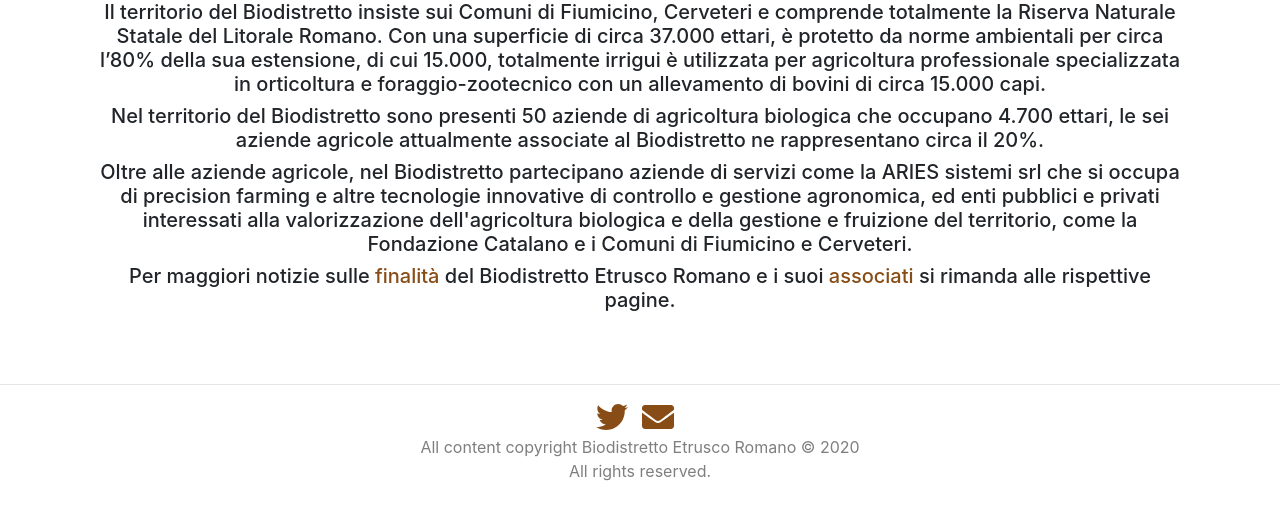
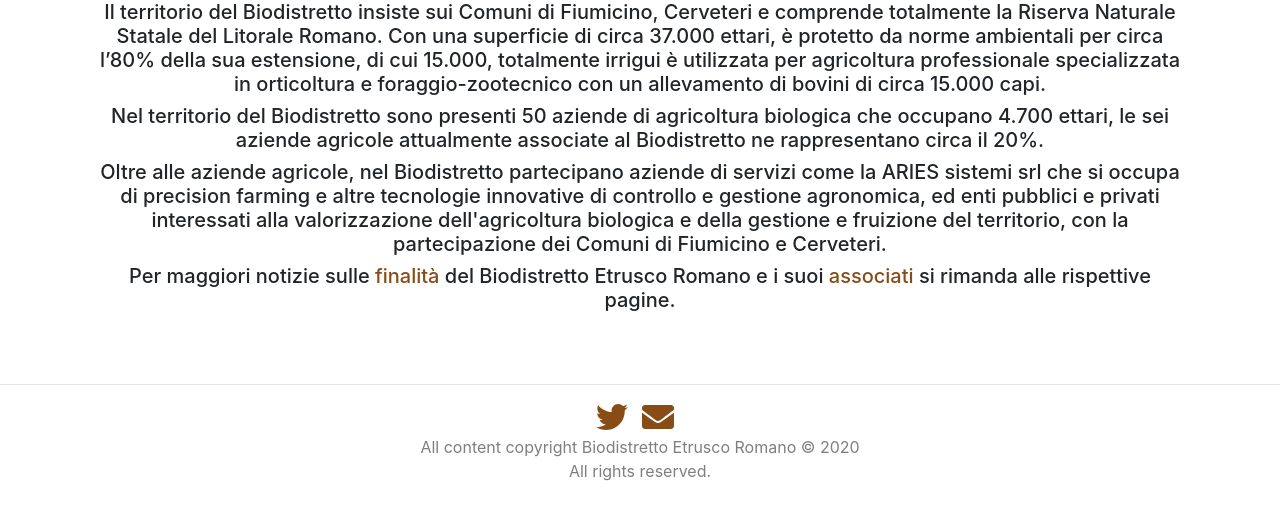
Before and after one commit to BiodistrettoEtruscoRomano/BiodistrettoEtruscoromano.github.io, a Jekyll site: the page built from index.html, in a window 1280 px wide and 900 px high, scrolled down 677 px, cut to the strip 369-889 px from the top of the window. Built offline with Jekyll 4.4.1, drawn with Linux system fonts in a browser that asks for light colours; nearby versions of some CDN libraries.

Commit message:
Remove Fondazione catalano

```diff
--- a/index.html
+++ b/index.html
@@ -48,7 +48,7 @@ title: Home
                     Oltre alle aziende agricole, nel Biodistretto partecipano aziende di servizi come la ARIES sistemi srl
                     che si occupa di precision farming e altre tecnologie innovative di controllo e gestione agronomica,
                     ed enti pubblici e privati interessati alla valorizzazione dell'agricoltura biologica e della gestione e fruizione del territorio,
-                    come la Fondazione Catalano e i Comuni di Fiumicino e Cerveteri.
+                    con la partecipazione dei Comuni di Fiumicino e Cerveteri.
                 </h5>
                 <h5 class="text-center">
                     Per maggiori notizie sulle <a href="{{ site.baseurl }}/finalita">finalità</a> del Biodistretto Etrusco Romano e i suoi <a href="{{ site.baseurl }}/associati">associati</a> si rimanda alle rispettive pagine.
--- a/info.html
+++ b/info.html
@@ -29,7 +29,7 @@ permalink: /info/
                 Oltre alle aziende agricole, nel Biodistretto partecipano aziende di servizi come la ARIES sistemi srl
                 che si occupa di precision farming e altre tecnologie innovative di controllo e gestione agronomica,
                 ed enti pubblici e privati interessati alla valorizzazione dell'agricoltura biologica e della gestione e fruizione del territorio,
-                come la Fondazione Catalano e i Comuni di Fiumicino e Cerveteri.
+                con la partecipazione dei Comuni di Fiumicino e Cerveteri.
             </h5>
             <h5>
                 Per maggiori notizie sulle <a href="{{ site.baseurl }}/finalita">finalità</a> del Biodistretto Etrusco Romano e i suoi <a href="{{ site.baseurl }}/associati">associati</a> si rimanda alle rispettive pagine.
```
